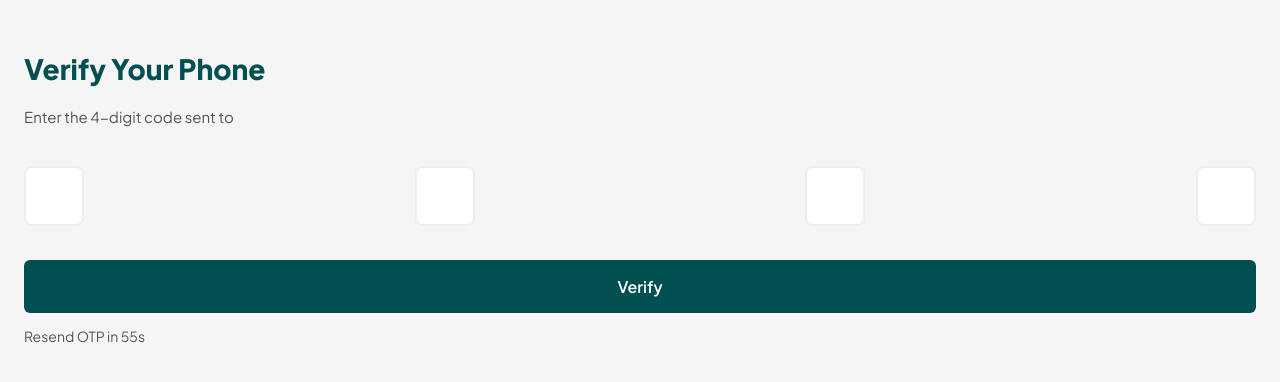
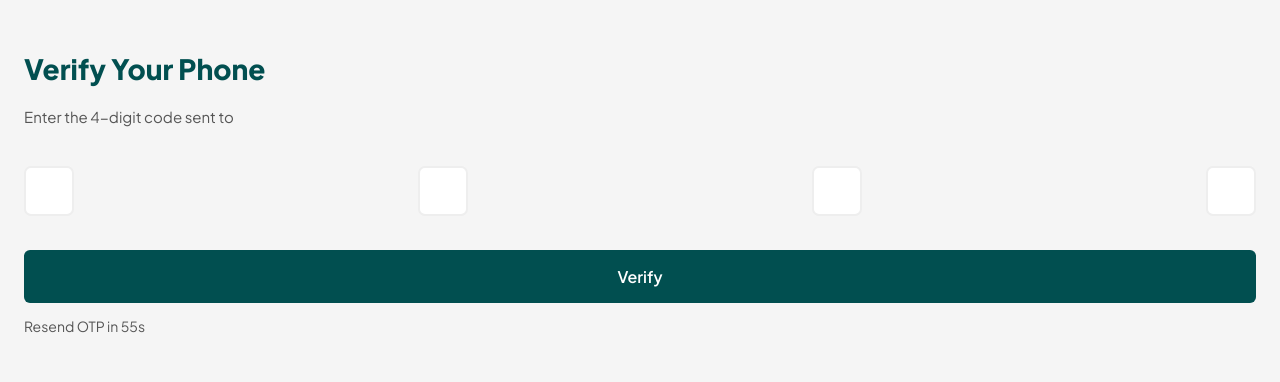
Before and after one commit to ay30bg/droppa, a React (Create React App) app: page /verify in a window 1280 px wide. Shown: the top 382 px of the page. Built offline with nearby package versions, Linux system fonts and the light colour scheme.

Commit message:
Update verify.css

```diff
--- a/src/styles/verify.css
+++ b/src/styles/verify.css
@@ -32,12 +32,13 @@
 }
 
 .otp-input {
-  width: 60px;
-  height: 60px;
+  width: 50px;
+  height: 50px;
   font-size: 24px;
   text-align: center;
+  background: #fff;
   border: 2px solid #eee;
-  border-radius: 8px;
+  border-radius: 7px;
   outline: none;
   transition: border-color 0.3s;
 }
```
